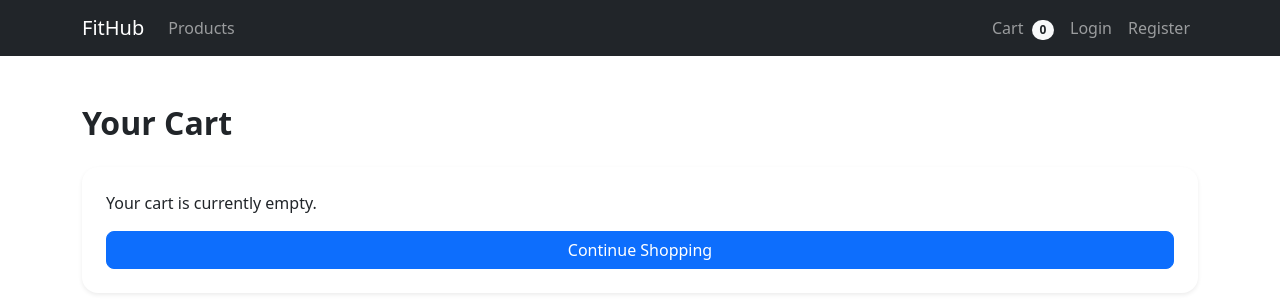
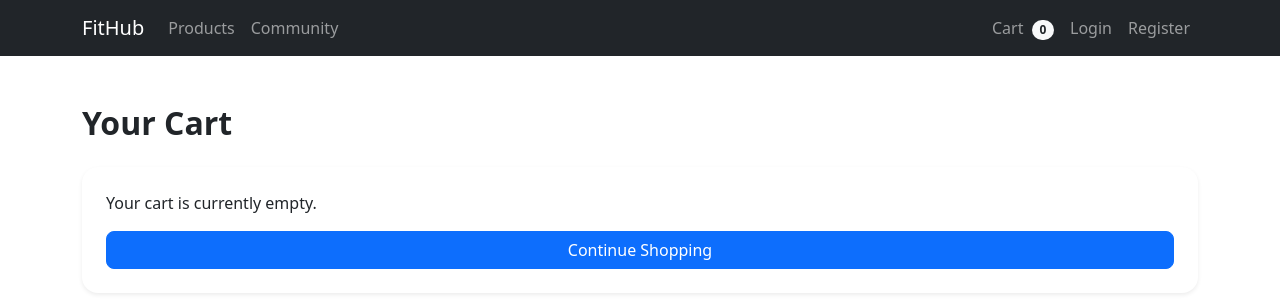
Before and after one commit to Tafari-K/fithub, a Django app: page /cart/ in a window 1280 px wide. Shown: the top 300 px of the page. Run offline with Django 5.2, Linux system fonts and the light colour scheme; some libraries are stand-ins or nearby versions.

Commit message:
Added community page link to navbar

```diff
--- a/templates/base.html
+++ b/templates/base.html
@@ -28,6 +28,10 @@
             <ul class="navbar-nav me-auto mb-2 mb-lg-0">
                 <li class="nav-item">
                     <a class="nav-link" href="{% url 'product_list' %}">Products</a>
+                </li>
+
+                <li class="nav-item">
+                    <a class="nav-link" href="{% url 'community_home' %}">Community</a>
                 </li>
             </ul>
 
```
